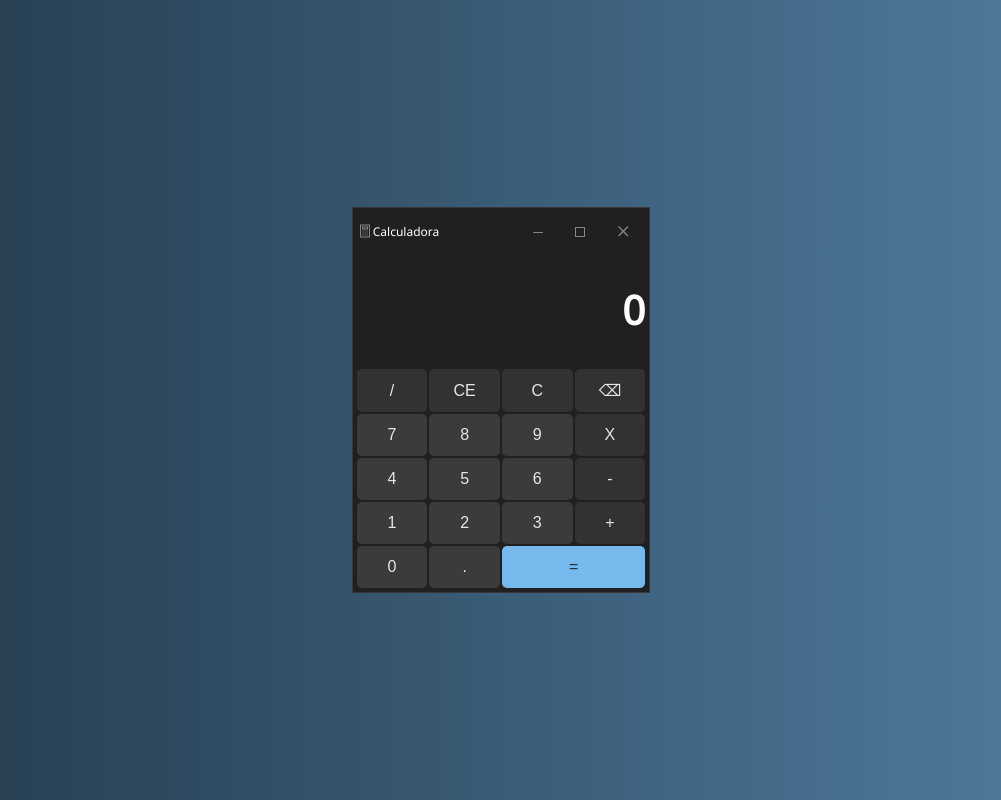
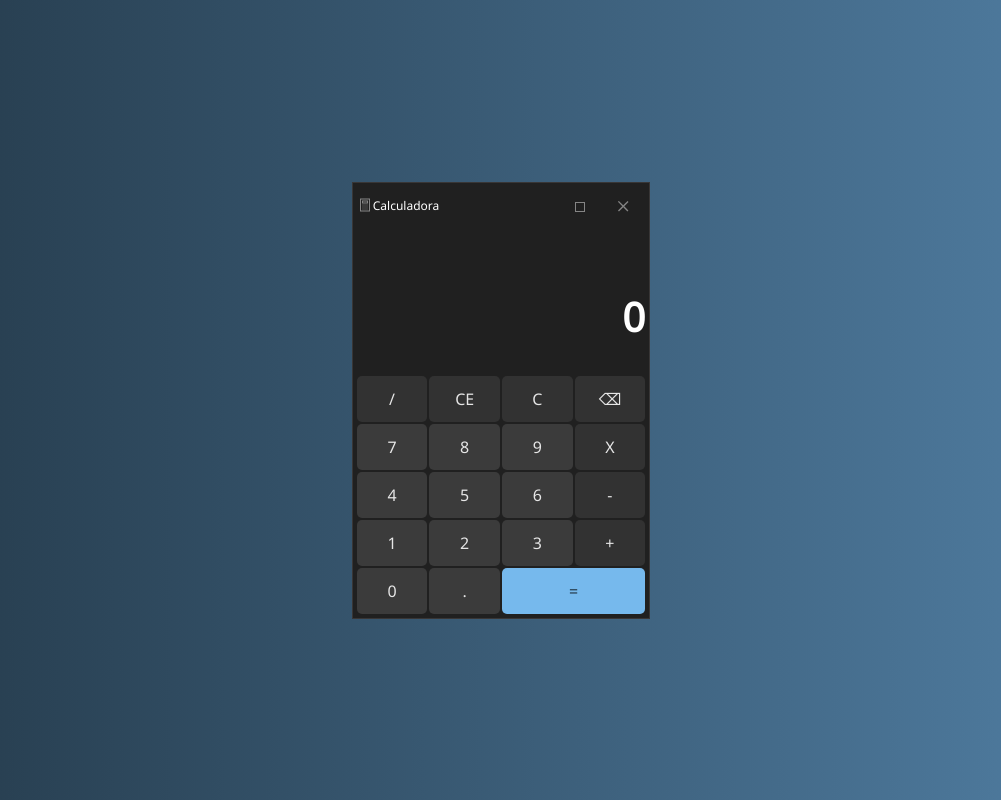
Before and after one commit to muriloxmelo/calculadora, a plain HTML site: page index.html in a window 1280 px wide. Shown: the whole page, without its empty margins (139-1140 px from the left). Drawn offline with Linux system fonts and the light colour scheme.

Commit message:
css atualizado

```diff
--- a/css/style.css
+++ b/css/style.css
@@ -1,9 +1,7 @@
 * {
   padding: 0;
   margin: 0;
-}
-
-html {
+  box-sizing: border-box;
   font-family: "Noto Sans", sans-serif;
 }
 
@@ -70,6 +68,7 @@ ul {
   padding: 4px;
   border: 1px solid #383636;
   box-shadow: rgba(0, 0, 0, 100);
+  max-width: 300px;
 }
 
 .numb-display {
@@ -78,13 +77,18 @@ ul {
   font-weight: 600;
   font-size: 2.5rem;
   margin-bottom: 2rem;
+  overflow-wrap: break-word;
 }
+
+
 
 .conta {
   color: #878787;
   text-align: right;
   font-size: 1rem;
   margin-bottom: 0.5rem;
+  min-height: 1.5rem;
+  overflow-wrap: break-word;
 }
 
 .top {
```
